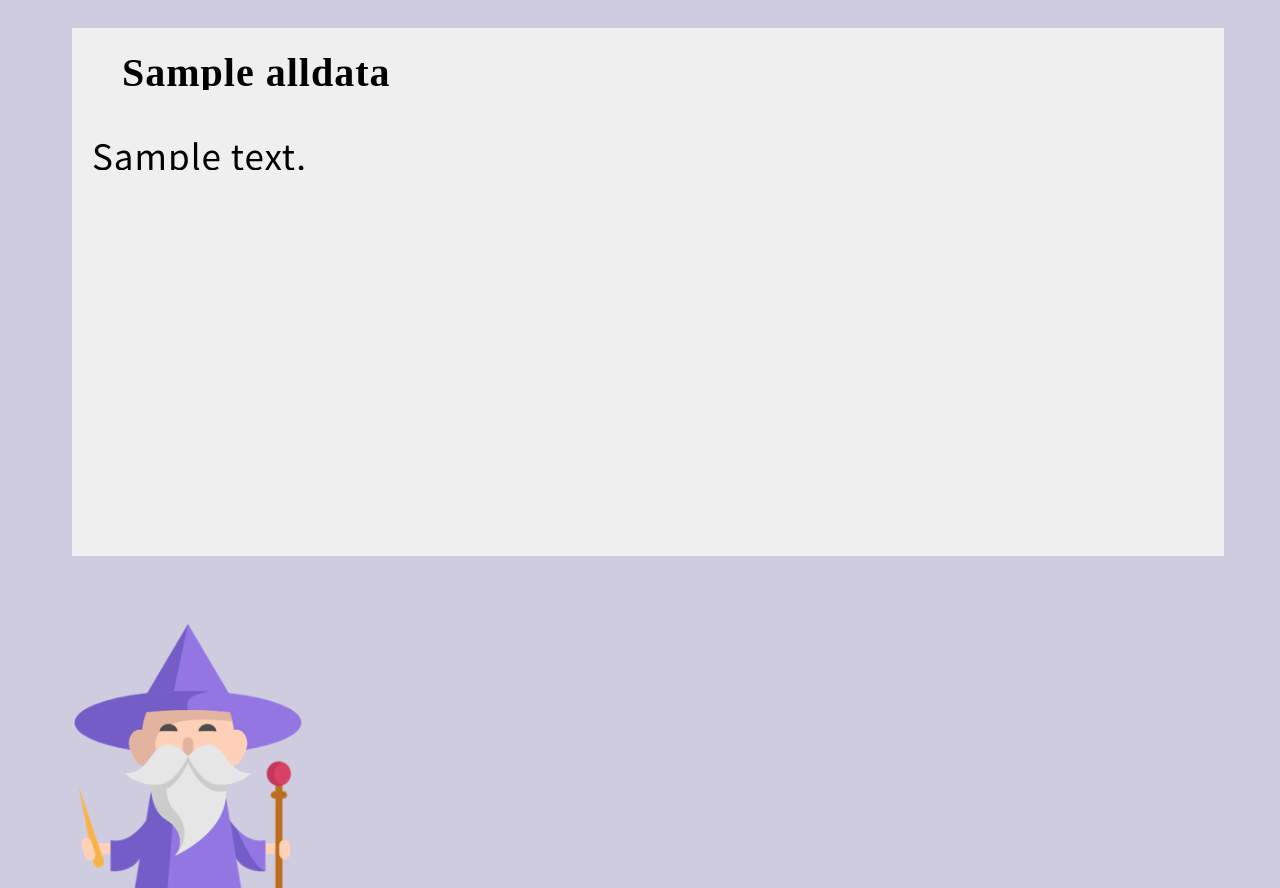
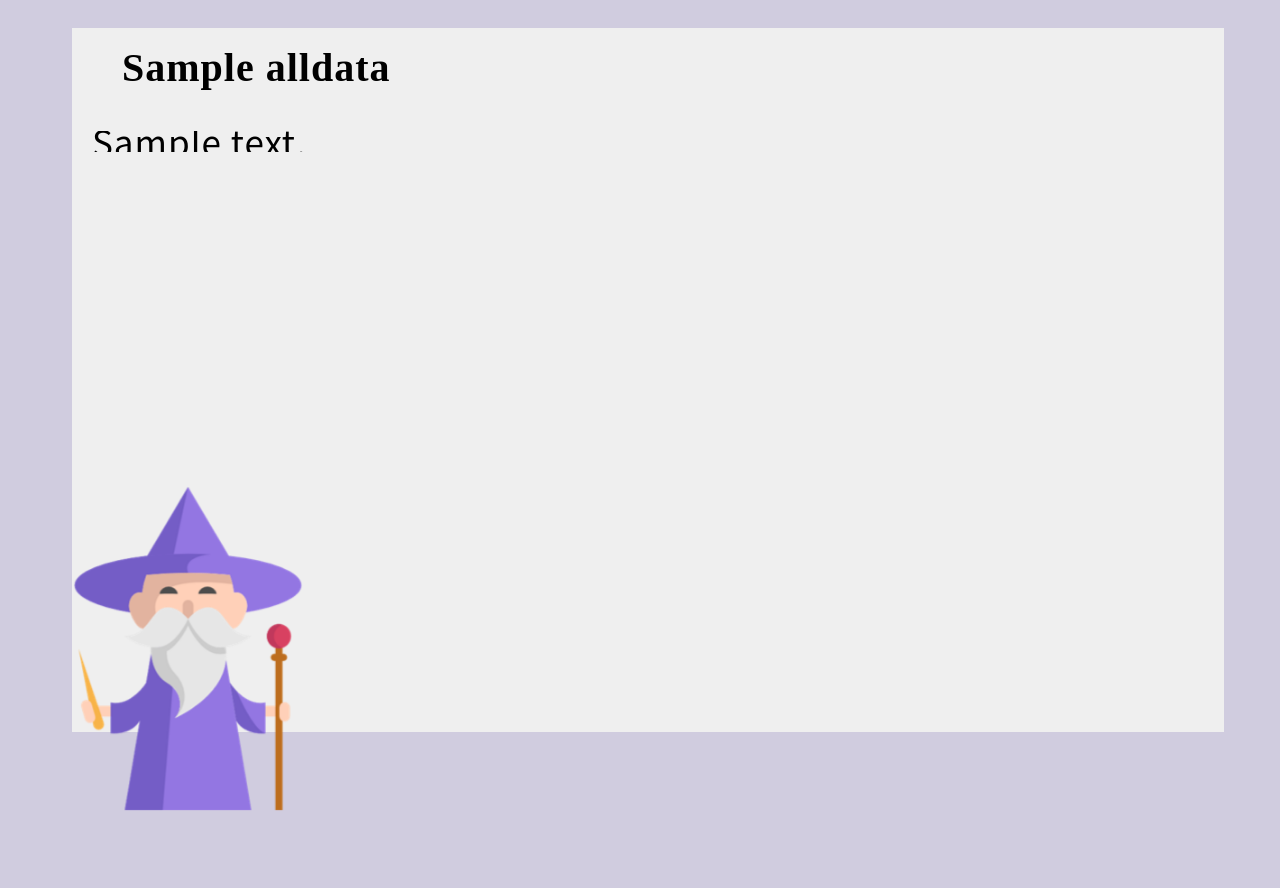
Before and after one commit to soyoung7777/kakaobot_test, a Django app: a page that uses Django/chat/templates/web/pathFind.html in a window 1280 px wide. Run offline with Django 3.2, Linux system fonts and the light colour scheme; tables that the repository leaves empty hold one stand-in row (values such as "Sample post"); some libraries are stand-ins or nearby versions; some web fonts are replaced.

Commit message:
no message

```diff
--- a/Django/chat/static/web/css/path.css
+++ b/Django/chat/static/web/css/path.css
@@ -9,19 +9,20 @@ body {
  overflow-x:hidden;
  overflow-y:auto;
  word-wrap: break-word;
- line-height: 30px;
+ line-height: 1.3em;
 }
 
 .bubble-speech {
  position: relative;
  font-family: 'Source Sans Pro', sans-serif;
  margin: auto;
+ line-height: 1.3em;
  /* line-height: 22px; */
  letter-spacing: 1px;
  margin-top: 20px;
  margin-bottom: 48px;
  width: 90%;
- height: 60%;
+ height: 80%;
  margin-left: 5%;
  margin-right: 5%;
  background-color: #EFEFEF;
@@ -51,7 +52,6 @@ body {
  margin-left: 20px;
  padding: 30px 12px 2px 30px;
  word-wrap: break-word;
- overflow-y:auto;
 }
 
 .bubble-speech .message {
@@ -66,7 +66,7 @@ body {
 .footer{
   bottom: 5%;
   width: 100%;
-  /* position:fixed; */
+  position:fixed;
 }
 #magic{
  margin:20px;
```
